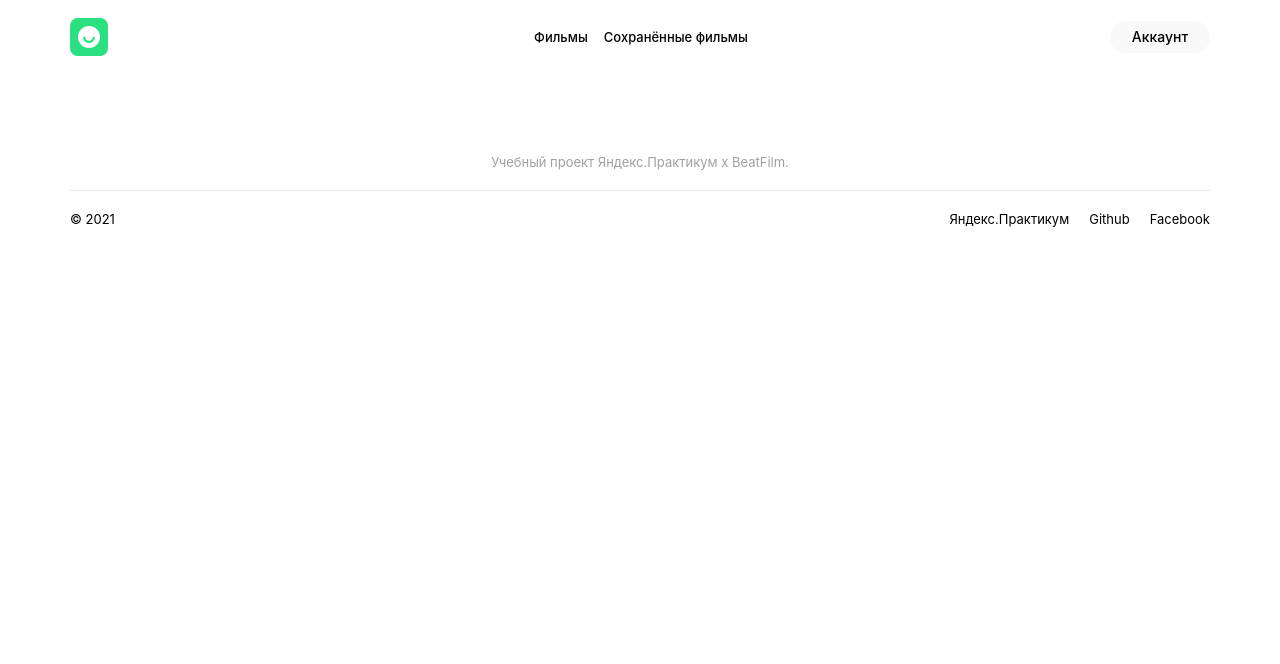
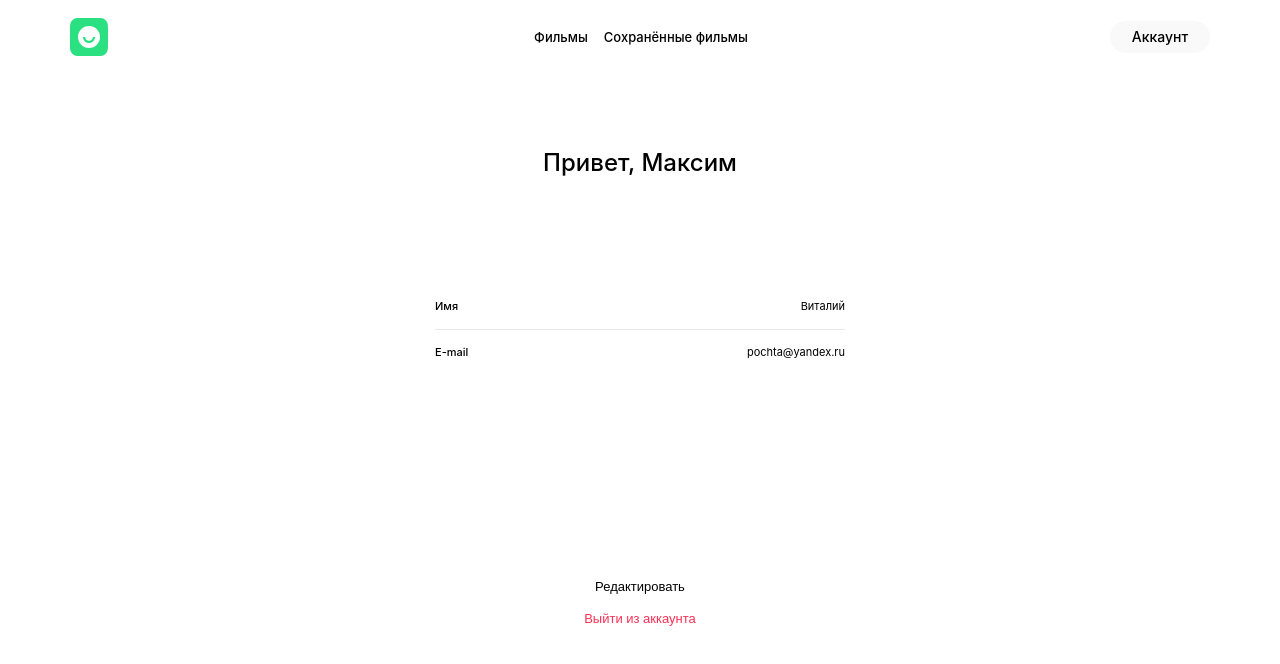
Before and after one commit to maximka76667/movies-explorer-frontend, a React (Create React App) app: page /profile in a window 1280 px wide. Shown: the top 664 px of the page. Built offline with nearby package versions, Linux system fonts and the light colour scheme.

Commit message:
написал стили страницы аккаунта

```diff
--- a/src/components/App/App.js
+++ b/src/components/App/App.js
@@ -20,6 +20,9 @@ function App() {
         <Route path="/" exact>
           <Main />
         </Route>
+        <Route path="/profile">
+          <Profile />
+        </Route>
         <Route path="/">
           <Header />
           <Switch>
@@ -28,9 +31,6 @@ function App() {
             </Route>
             <Route path="/saved-movies">
               <SavedMovies />
-            </Route>
-            <Route path="/profile">
-              <Profile />
             </Route>
           </Switch>
           <Footer />
--- a/src/components/MoviesCard/MoviesCard.css
+++ b/src/components/MoviesCard/MoviesCard.css
@@ -9,41 +9,7 @@
   border-radius: 6px;
   position: relative;
   overflow: hidden;
-}
-
-.card__poster-img {
-  width: 100%;
-  height: 100%;
-  object-fit: cover;
-  object-position: center;
-}
-
-.card__info {
-  display: flex;
-  justify-content: space-between;
-  padding: 14px;
-}
-
-.card__name {
-  margin: 0;
-  max-width: 250px;
-  overflow: hidden;
-  font-weight: 500;
-  font-size: 13px;
-  line-height: 16px;
-}
-
-.card__duration {
-  margin: 0 0 0 30px;
-  font-weight: normal;
-  font-size: 11px;
-  line-height: 10px;
-  display: flex;
-  align-items: center;
-  text-align: center;
-  color: #a0a0a0;
-  background-color: #f9f9f9;
-  padding: 3px 4px;
+  cursor: pointer;
 }
 
 .card__poster:after {
@@ -93,3 +59,38 @@
 .card__poster_saved:hover:after {
   background: url("../../images/cancel-icon.svg") 50% 50% no-repeat;
 }
+
+.card__poster-img {
+  width: 100%;
+  height: 100%;
+  object-fit: cover;
+  object-position: center;
+}
+
+.card__info {
+  display: flex;
+  justify-content: space-between;
+  padding: 14px;
+}
+
+.card__name {
+  margin: 0;
+  max-width: 250px;
+  overflow: hidden;
+  font-weight: 500;
+  font-size: 13px;
+  line-height: 16px;
+}
+
+.card__duration {
+  margin: 0 0 0 30px;
+  font-weight: normal;
+  font-size: 11px;
+  line-height: 10px;
+  display: flex;
+  align-items: center;
+  text-align: center;
+  color: #a0a0a0;
+  background-color: #f9f9f9;
+  padding: 3px 4px;
+}
--- a/src/components/Profile/Profile.css
+++ b/src/components/Profile/Profile.css
@@ -0,0 +1,85 @@
+.profile {
+  display: flex;
+  flex-direction: column;
+  justify-content: center;
+  align-items: center;
+  padding: 74px 0 70px;
+}
+
+.profile__greeting {
+  margin: 0;
+  font-weight: 500;
+  font-size: 24px;
+  line-height: 29px;
+  text-align: center;
+}
+
+.profile__content {
+  width: 410px;
+  display: flex;
+  flex-direction: column;
+}
+
+.profile__info {
+  margin: 123px 0 220px;
+}
+
+.profile__field {
+  display: flex;
+  justify-content: space-between;
+}
+
+.profile__line {
+  height: 1px;
+  background-color: #e8e8e8;
+  border: 0;
+  margin: 16px 0;
+}
+
+.profile__field-name {
+  margin: 0;
+  font-weight: 500;
+  font-size: 11px;
+  line-height: 13px;
+}
+
+.profile__field-value {
+  margin: 0;
+  font-weight: normal;
+  font-size: 11px;
+  line-height: 13px;
+}
+
+.profile__edit-button {
+  font-weight: normal;
+  font-size: 13px;
+  line-height: 16px;
+  margin: 0 0 16px 0;
+  background-color: transparent;
+  padding: 0;
+  border: 0;
+  outline: 0;
+  transition: all 0.3s;
+}
+
+.profile__edit-button:hover {
+  opacity: 0.5;
+}
+
+.profile__exit-button {
+  font-weight: 500;
+  font-size: 13px;
+  line-height: 16px;
+  text-align: center;
+  color: #ff3055;
+  background-color: transparent;
+  margin: 0;
+  padding: 0;
+  border: 0;
+  outline: 0;
+  transition: all 0.3s;
+}
+
+.profile__exit-button:hover {
+  opacity: 0.5;
+}
--- a/src/components/Profile/Profile.js
+++ b/src/components/Profile/Profile.js
@@ -1,6 +1,29 @@
+import './Profile.css';
+import Header from "../Header/Header";
+
 function Profile(props) {
   return (
-    <></>
+    <>
+      <Header />
+      <div className="profile">
+        <h1 className="profile__greeting">Привет, Максим</h1>
+        <div className="profile__content">
+          <div className="profile__info">
+            <div className="profile__field">
+              <h2 className="profile__field-name">Имя</h2>
+              <p className="profile__field-value">Виталий</p>
+            </div>
+            <hr className="profile__line" />
+            <div className="profile__field">
+              <h2 className="profile__field-name">E-mail</h2>
+              <p className="profile__field-value">pochta@yandex.ru</p>
+            </div>
+          </div>
+          <button className="profile__edit-button">Редактировать</button>
+          <button className="profile__exit-button">Выйти из аккаунта</button>
+        </div>
+      </div>
+    </>
   )
 }
 
```
